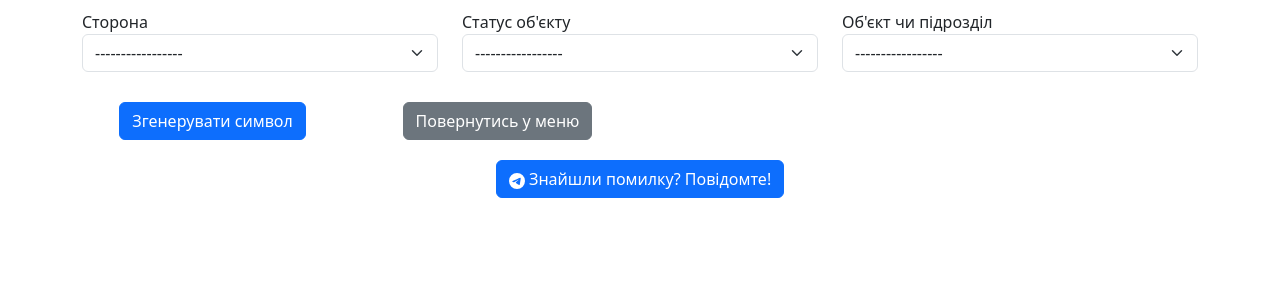
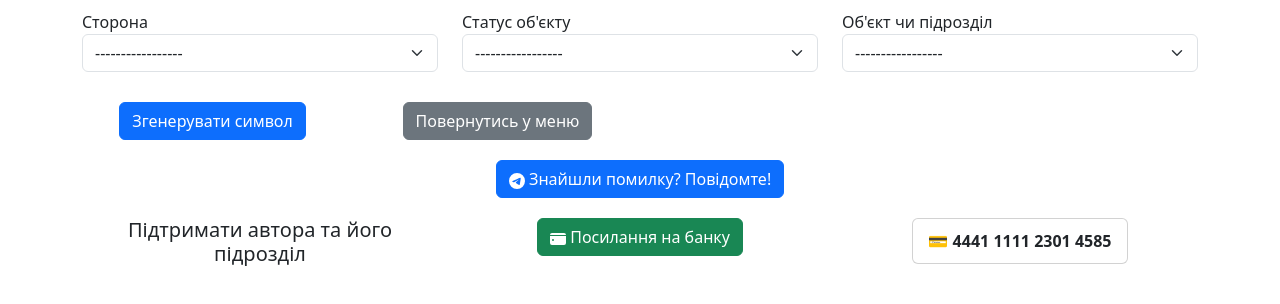
Before and after one commit to dmelk/mil-quiz-ua, a plain HTML site: page public/draw_obj.html in a window 1280 px wide. Drawn offline with nearby package versions, Linux system fonts and the light colour scheme; a script that the page names is missing.

Commit message:
[feature] Added dontation link

```diff
--- a/public/draw_obj.html
+++ b/public/draw_obj.html
@@ -150,6 +150,31 @@
   </div>
 </div>
 
+<div class="container text-center">
+  <div class="row">
+
+    <div class="col" style="margin-top: 10px; margin-bottom: 10px;">
+      <h5>Підтримати автора та його підрозділ</h5>
+    </div>
+
+    <div class="col" style="margin-top: 10px; margin-bottom: 10px;">
+      <a class="btn btn-success" href="https://send.monobank.ua/jar/5NS2ctHfvg" target="_blank">
+        <svg xmlns="http://www.w3.org/2000/svg" width="16" height="16" fill="currentColor" class="bi bi-credit-card" viewBox="0 0 16 16">
+          <path d="M0 4a2 2 0 0 1 2-2h12a2 2 0 0 1 2 2H0zm0 1h16v7a2 2 0 0 1-2 2H2a2 2 0 0 1-2-2V5zm3 3a1 1 0 1 0 0 2 1 1 0 0 0 0-2z"/>
+        </svg>
+        Посилання на банку
+      </a>
+    </div>
+
+    <div class="col" style="margin-top: 10px; margin-bottom: 10px;">
+      <div class="card" style="display: inline-block; padding: 10px 15px; font-weight: bold;">
+        💳 4441&nbsp;1111&nbsp;2301&nbsp;4585
+      </div>
+    </div>
+
+  </div>
+</div>
+
 <script src="https://cdn.jsdelivr.net/npm/bootstrap@5.3.3/dist/js/bootstrap.bundle.min.js"
         integrity="sha384-YvpcrYf0tY3lHB60NNkmXc5s9fDVZLESaAA55NDzOxhy9GkcIdslK1eN7N6jIeHz"
         crossorigin="anonymous"></script>
```
Also changed, not shown: public/index.html (+25 -0 lines), public/test_objs.html (+25 -0 lines).
